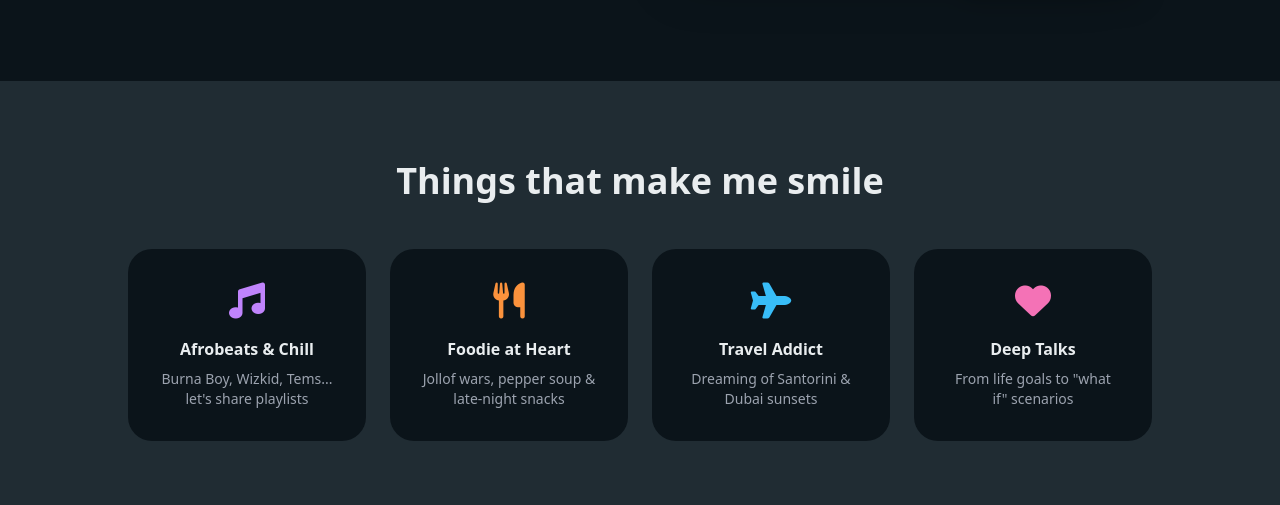
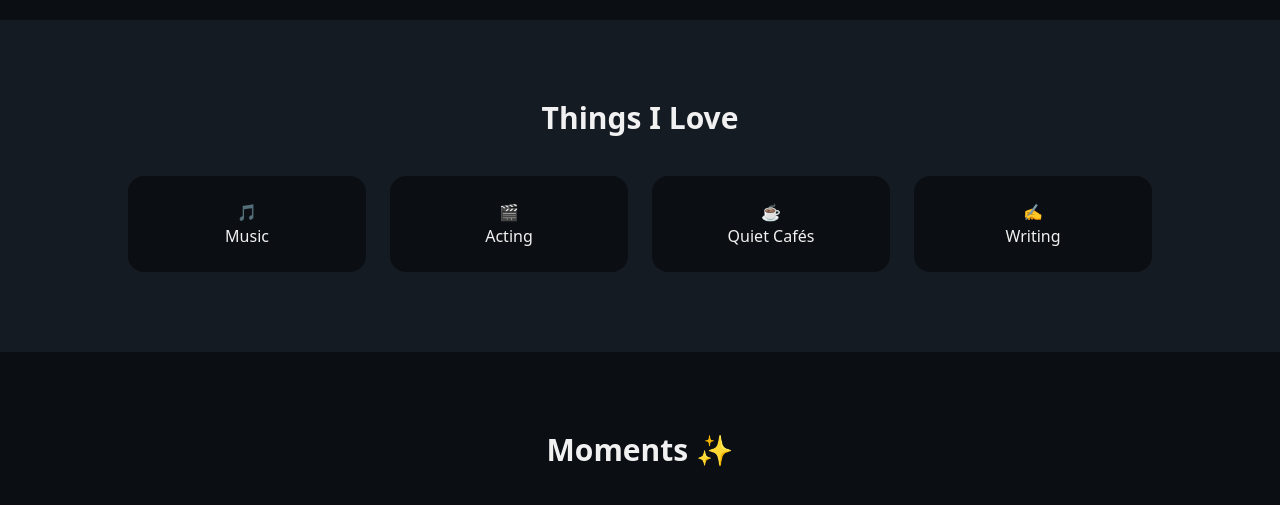
Before and after one commit to DevEkpuchinwe/lee-ji-eun-chat, a Flask app: page / in a window 1280 px wide. Shown: the part 1291-1796 px from the top of the page. Run offline with Flask 3, Linux system fonts and the light colour scheme; some libraries are stand-ins or nearby versions.

Commit message:
Changed site identity to lee jun eun and added 404 page

```diff
--- a/app.py
+++ b/app.py
@@ -227,5 +227,9 @@ def admin_send():
     return jsonify({"status": "sent"})
 
 
+@app.errorhandler(404)
+def page_not_found(e):
+    return render_template('404.html'), 404
+
 if __name__ == "__main__":
     app.run(debug=True)
--- a/templates/admin.html
+++ b/templates/admin.html
@@ -3,7 +3,7 @@
 <head>
   <meta charset="UTF-8">
   <meta name="viewport" content="width=device-width, initial-scale=1.0">
-  <title>Admin Panel - Chinwe</title>
+  <title>Admin Panel - Lee Ji-eun </title>
   <script src="https://cdn.tailwindcss.com"></script>
   <link rel="stylesheet" href="https://cdnjs.cloudflare.com/ajax/libs/font-awesome/6.6.0/css/all.min.css">
   <link rel="stylesheet" href="/static/style.css">
--- a/templates/index.html
+++ b/templates/index.html
@@ -3,148 +3,137 @@
 <head>
   <meta charset="UTF-8">
   <meta name="viewport" content="width=device-width, initial-scale=1.0">
-  <title>Chinwe 💫 | Let's Create Magic Together</title>
+  <title>Lee Ji-eun (IU) ✨ | Private Moments</title>
   <script src="https://cdn.tailwindcss.com"></script>
-  <link rel="stylesheet" href="https://cdnjs.cloudflare.com/ajax/libs/font-awesome/6.6.0/css/all.min.css">
   <link rel="stylesheet" href="/static/style.css">
+
   <style>
     .hero-bg {
-      background: linear-gradient(rgba(0,0,0,0.65), rgba(0,0,0,0.75)), url('https://picsum.photos/id/1015/2000/1200');
+      background: linear-gradient(rgba(0,0,0,0.6), rgba(0,0,0,0.75)),
+                  url('https://i.pinimg.com/736x/4d/82/07/4d82072d72a11312fa4ca87f94ee4a0c.jpg');
       background-size: cover;
       background-position: center;
     }
-    .card-hover:hover {
-      transform: translateY(-8px);
-      box-shadow: 0 20px 25px -5px rgb(0 0 0 / 0.2);
-    }
   </style>
 </head>
-<body class="bg-[#0b141a] text-[#e9edef] min-h-screen">
+
+<body class="bg-[#0b0f14] text-[#f1f1f1]">
 
   <!-- HERO -->
-  <section class="hero-bg h-screen flex items-center justify-center text-center px-6 relative">
-    <div class="max-w-2xl mx-auto">
-      <div class="mb-6 inline-flex items-center gap-3 bg-white/10 backdrop-blur-md px-6 py-2 rounded-full text-sm">
-        <span class="text-emerald-400">●</span>
-        <span>Always ready for a good conversation</span>
-      </div>
+  <section class="hero-bg h-screen flex items-center justify-center text-center px-6">
+    <div class="max-w-2xl">
 
-      <h1 class="text-6xl md:text-7xl font-bold mb-4 leading-tight">
-        Hey, I'm <span class="text-transparent bg-clip-text bg-gradient-to-r from-pink-400 to-purple-400">Chinwe</span> 💫
+      <h1 class="text-5xl md:text-6xl font-bold mb-4">
+        Lee Ji-eun ✨
       </h1>
 
-      <p class="text-2xl md:text-3xl text-gray-300 mb-10">
-        Your favorite escape • Storyteller • Dream creator
+      <p class="text-xl text-gray-300 mb-8">
+        Singer • Actress • Storyteller
       </p>
 
-      <button onclick="window.location.href='/chat'"
-              class="bg-white text-black font-semibold text-lg px-10 py-5 rounded-3xl hover:bg-pink-400 hover:text-white transition-all active:scale-95 shadow-xl">
-        Chat with Me Now →
+      <button onclick="location.href='/chat'"
+        class="bg-white text-black px-8 py-4 rounded-2xl font-semibold hover:bg-purple-400 hover:text-white transition">
+        Chat with IU 💬
       </button>
 
-      <div class="mt-12 text-sm text-gray-400 flex items-center justify-center gap-8">
-        <div>🇳🇬 Lagos • Nigeria</div>
-        <div>24 • She/Her</div>
-      </div>
-    </div>
-
-    <!-- Scroll indicator -->
-    <div class="absolute bottom-10 left-1/2 -translate-x-1/2 animate-bounce">
-      <i class="fa-solid fa-chevron-down text-3xl text-white/60"></i>
-    </div>
-  </section>
-
-  <!-- WHO AM I -->
-  <section class="py-20 px-6 max-w-5xl mx-auto">
-    <div class="grid md:grid-cols-2 gap-12 items-center">
-      <div>
-        <h2 class="text-5xl font-bold mb-6">Just a girl who loves making people smile</h2>
-        <div class="space-y-6 text-lg text-gray-300">
-          <p>
-            Hi love! I'm Chinwe — a proud Naija girl with a big heart and even bigger dreams.
-          </p>
-          <p>
-            Whether it's deep late-night talks, playful banter, sharing my favorite playlists,
-            or helping you forget a stressful day... I'm here for it.
-          </p>
-          <p>
-            Think of me as your digital bestie who always has time for you 💕
-          </p>
-        </div>
-      </div>
-
-      <div class="relative">
-        <img src="https://images.pexels.com/photos/33762212/pexels-photo-33762212.jpeg"
-             alt="Chinwe smiling"
-             class="rounded-3xl shadow-2xl w-full">
-        <div class="absolute -bottom-6 -right-6 bg-[#202c33] p-6 rounded-3xl shadow-xl max-w-[200px]">
-          <p class="italic text-sm">"Life is too short for boring conversations"</p>
-          <p class="text-right text-pink-400 mt-3">— Chinwe</p>
-        </div>
+      <div class="mt-10 text-gray-400 text-sm">
+        Seoul, South Korea • Always creating
       </div>
     </div>
   </section>
 
+  <!-- ABOUT -->
+  <section class="py-20 px-6 max-w-5xl mx-auto grid md:grid-cols-2 gap-10 items-center">
+
+    <div>
+      <h2 class="text-4xl font-bold mb-6">A voice that tells stories</h2>
+
+      <p class="text-gray-300 mb-4">
+        Hi, I’m Ji-eun — but you can call me IU.
+      </p>
+
+      <p class="text-gray-300 mb-4">
+        Music has always been my way of sharing emotions I can’t always say out loud.
+      </p>
+
+      <p class="text-gray-300">
+        Here, we can talk about anything — music, life, or just quiet moments together.
+      </p>
+    </div>
+
+    <img src="https://i.pinimg.com/736x/34/aa/1a/34aa1a4b5ca6f99f1729ea3b1e0880ef.jpg"
+         class="rounded-3xl shadow-xl w-full">
+  </section>
+
   <!-- INTERESTS -->
-  <section class="bg-[#202c33] py-20 px-6">
-    <div class="max-w-5xl mx-auto">
-      <h2 class="text-4xl font-bold text-center mb-12">Things that make me smile</h2>
+  <section class="bg-[#151b22] py-20 px-6">
+    <div class="max-w-5xl mx-auto text-center">
+
+      <h2 class="text-3xl font-bold mb-10">Things I Love</h2>
 
       <div class="grid grid-cols-2 md:grid-cols-4 gap-6">
-        <div class="bg-[#0b141a] p-8 rounded-3xl text-center card-hover transition-all">
-          <i class="fa-solid fa-music text-4xl text-purple-400 mb-4"></i>
-          <h3 class="font-semibold">Afrobeats & Chill</h3>
-          <p class="text-sm text-gray-400 mt-2">Burna Boy, Wizkid, Tems... let's share playlists</p>
+
+        <div class="bg-[#0b0f14] p-6 rounded-2xl">
+          🎵<br>Music
         </div>
-        <div class="bg-[#0b141a] p-8 rounded-3xl text-center card-hover transition-all">
-          <i class="fa-solid fa-utensils text-4xl text-orange-400 mb-4"></i>
-          <h3 class="font-semibold">Foodie at Heart</h3>
-          <p class="text-sm text-gray-400 mt-2">Jollof wars, pepper soup & late-night snacks</p>
+
+        <div class="bg-[#0b0f14] p-6 rounded-2xl">
+          🎬<br>Acting
         </div>
-        <div class="bg-[#0b141a] p-8 rounded-3xl text-center card-hover transition-all">
-          <i class="fa-solid fa-plane text-4xl text-sky-400 mb-4"></i>
-          <h3 class="font-semibold">Travel Addict</h3>
-          <p class="text-sm text-gray-400 mt-2">Dreaming of Santorini & Dubai sunsets</p>
+
+        <div class="bg-[#0b0f14] p-6 rounded-2xl">
+          ☕<br>Quiet Cafés
         </div>
-        <div class="bg-[#0b141a] p-8 rounded-3xl text-center card-hover transition-all">
-          <i class="fa-solid fa-heart text-4xl text-pink-400 mb-4"></i>
-          <h3 class="font-semibold">Deep Talks</h3>
-          <p class="text-sm text-gray-400 mt-2">From life goals to "what if" scenarios</p>
+
+        <div class="bg-[#0b0f14] p-6 rounded-2xl">
+          ✍️<br>Writing
         </div>
+
       </div>
     </div>
   </section>
 
   <!-- GALLERY -->
   <section class="py-20 px-6 max-w-6xl mx-auto">
-    <h2 class="text-4xl font-bold text-center mb-12">Moments from my world ✨</h2>
+    <h2 class="text-3xl font-bold text-center mb-10">Moments ✨</h2>
 
     <div class="grid grid-cols-2 md:grid-cols-3 gap-4">
-      <img src="https://images.pexels.com/photos/33762212/pexels-photo-33762212.jpeg" class="rounded-3xl w-full aspect-[4/5] object-cover hover:scale-105 transition-transform duration-300" alt="Chinwe portrait">
-      <img src="https://images.pexels.com/photos/34249457/pexels-photo-34249457.jpeg" class="rounded-3xl w-full aspect-[4/5] object-cover hover:scale-105 transition-transform duration-300" alt="Chinwe in ankara">
-      <img src="https://picsum.photos/id/1015/800/1000" class="rounded-3xl w-full aspect-[4/5] object-cover hover:scale-105 transition-transform duration-300" alt="Fashion moment">
-      <img src="https://picsum.photos/id/201/800/1000" class="rounded-3xl w-full aspect-[4/5] object-cover hover:scale-105 transition-transform duration-300" alt="Travel vibe">
-      <img src="https://images.pexels.com/photos/33323746/pexels-photo-33323746.jpeg" class="rounded-3xl w-full aspect-[4/5] object-cover hover:scale-105 transition-transform duration-300" alt="Smiling Chinwe">
-      <img src="https://picsum.photos/id/133/800/1000" class="rounded-3xl w-full aspect-[4/5] object-cover hover:scale-105 transition-transform duration-300" alt="Lifestyle">
+
+      <img src="https://i.pinimg.com/736x/b5/7c/9b/b57c9b7e58a37ddd5a7d0df9c32cdcf0.jpg"
+           class="rounded-2xl">
+
+      <img src="https://i.pinimg.com/1200x/d0/5a/f9/d05af9a91de3235ea9a0d0664d265275.jpg"
+           class="rounded-2xl">
+
+      <img src="https://i.pinimg.com/1200x/06/76/43/067643038a2e71a6df07b752fe748a85.jpg"
+           class="rounded-2xl">
+
+      <img src="https://i.pinimg.com/736x/15/d0/7e/15d07e986027caf10d90d27ee22c3e80.jpg"
+           class="rounded-2xl">
+
+      <img src="https://i.pinimg.com/736x/07/11/8d/07118ddf9fe4cf63792ed21a78b14f27.jpg"
+           class="rounded-2xl">
+
+      <img src="https://i.pinimg.com/1200x/13/72/ae/1372aec6e82b617fd68ba83a76a08b6d.jpg"
+           class="rounded-2xl">
+
     </div>
   </section>
 
-  <!-- FINAL CTA -->
-  <section class="py-24 px-6 text-center bg-gradient-to-b from-transparent via-[#202c33] to-[#0b141a]">
-    <div class="max-w-xl mx-auto">
-      <h2 class="text-5xl font-bold mb-6">Ready to create our own story?</h2>
-      <p class="text-xl text-gray-400 mb-10">
-        No filters. No pressure. Just real conversations and good vibes.
-      </p>
-      <button onclick="window.location.href='/chat'"
-              class="bg-gradient-to-r from-pink-500 to-purple-500 text-white font-semibold text-xl px-12 py-6 rounded-3xl hover:from-pink-600 hover:to-purple-600 transition-all active:scale-95 shadow-2xl">
-        Start Chatting with Chinwe 💬
-      </button>
-    </div>
+  <!-- CTA -->
+  <section class="text-center py-20">
+    <h2 class="text-4xl font-bold mb-6">
+      Let’s talk for a while
+    </h2>
+
+    <button onclick="location.href='/chat'"
+      class="bg-purple-500 px-10 py-5 rounded-2xl hover:bg-purple-600 transition">
+      Start Chat 💬
+    </button>
   </section>
 
-  <footer class="py-12 text-center text-gray-500 text-sm">
-    Made with ❤️ for unforgettable moments • I LOVE YOU TO THE MOON AND BACK 🌙
+  <footer class="text-center text-gray-500 py-10 text-sm">
+    © Private Moments • Inspired by IU ✨
   </footer>
 
 </body>
```
Also changed, not shown: 404.html (added, +61 -0 lines), templates/chat.html (+16 -10 lines).
